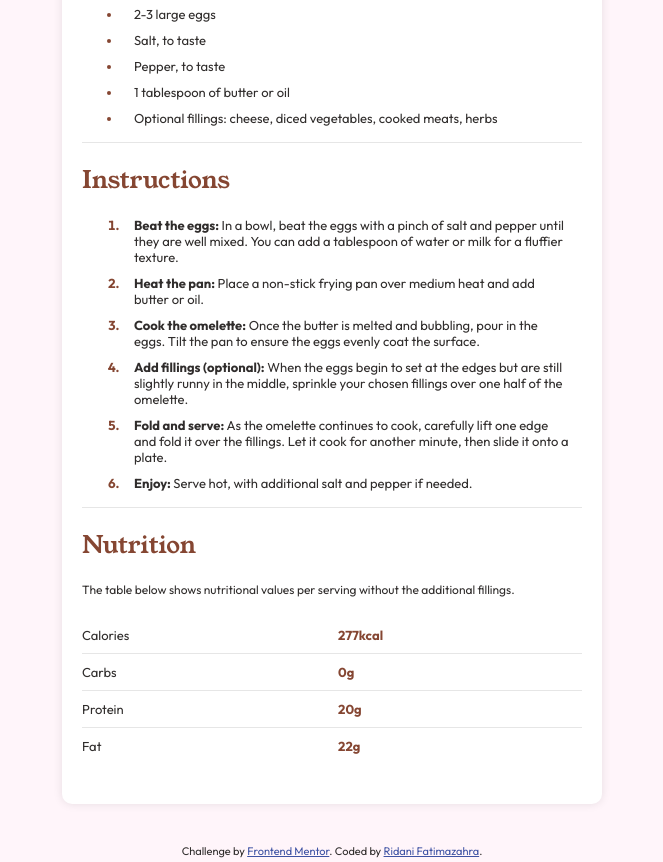
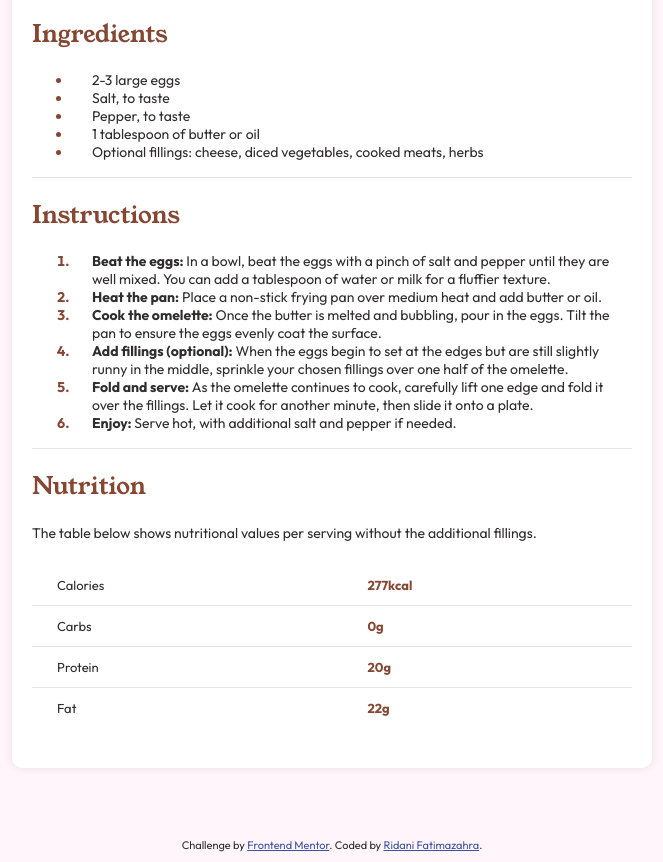
Before and after one commit to RidaniFZ/recipe-page-main, a plain HTML site: page index.html in a window 1280 px wide. Shown: the part 620-1482 px from the top of the page, without its empty margins (308-971 px from the left). Drawn offline with Linux system fonts and the light colour scheme.

Commit message:
adjust stylling for all elements to look better

```diff
--- a/styles.css
+++ b/styles.css
@@ -1,30 +1,35 @@
-body{
-    background-color:hsl(330, 100%, 98%);
-    font-family: 'Outfit', sans-serif;
+body {
+  background-color: hsl(330, 100%, 98%);
+  font-family: "Outfit", sans-serif;
   font-weight: 400; /* Default body weight */
-    margin:0;
+  margin: 0;
   color: hsl(24, 5%, 18%);
 }
 main {
   display: flex;
   justify-content: center;
   align-items: center;
+  min-height: 100vh; /* Ensures vertical centering */
+  padding: 20px; /* Prevents content from touching screen edges */
 }
-.container{
+.container {
   background-color: white;
   border-radius: 10px;
   box-shadow: 0 0 10px hsla(0, 0%, 0%, 0.1);
   padding: 20px;
-    margin: 40px 0;
-    width: 80%;
-    max-width: 500px;
+  margin: 40px auto;
+  width: 90%;
+  max-width: 600px;
 }
-.recipe-image{
+.recipe-image {
   width: 100%;
+  height: auto;
   border-radius: 10px;
+  display: block; /* Fixes extra spacing issue under images */
 }
-p{
-    font-size: 12px;
+p {
+    font-size: 14px;
+    line-height: 1.6; /* Improves text readability */
 }
 .preparation-time {
   padding: 10px;
@@ -32,34 +37,34 @@ p{
   font-size: 12px;
   border-radius: 5px;
 }
-span{
+span {
   font-weight: 700; /* Bold weight */
 }
-.preparation-time-title{
+.preparation-time-title {
   font-size: 14px;
   font-weight: 700; /* Bold weight */
   color: hsl(332, 51%, 32%);
 }
-h1{
-    font-family: 'Young Serif', serif;
+h1 {
+  font-family: "Young Serif", serif;
   font-weight: 400; /* Regular weight */
 }
 h2 {
-    font-family: 'Young Serif', serif;
+  font-family: "Young Serif", serif;
   font-weight: 400; /* Regular weight */
   color: hsl(14, 45%, 36%);
 }
 li {
-    margin: 10px 0;
-    padding: 0 12px;
-    font-size: 13px;
+    font-size: 14px;
+    padding-left: 20px; /* Ensures better alignment */
+    list-style-position:outside; /* Ensures markers display properly */
 }
 
 li::marker {
-    color:  hsl(14, 45%, 36%); /* This will change the color of the numbers */
+  color: hsl(14, 45%, 36%); /* This will change the color of the numbers */
   font-weight: bold; /* This will change the weight of the numbers */
 }
-hr{
+hr {
   border: 0;
   border-top: 1px solid hsl(0, 0%, 90%);
 }
@@ -68,24 +73,31 @@ table {
   width: 100%;
   border-collapse: collapse;
   margin: 20px 0;
+  font-size: 14px; /* Slightly larger text */
 }
-tr{
+tr {
   border-bottom: 1px solid hsl(0, 0%, 90%);
 }
-tr:last-child{
+tr:last-child {
   border-bottom: none;
 }
 th {
   text-align: left;
-    padding: 10px 0;
+  padding-left: 25px;
   font-size: 13px;
   font-weight: lighter;
 }
-td{
-    padding: 10px 0;
+td {
+  padding: 12px 8px;
   font-size: 13px;
   font-weight: bold;
   color: hsl(14, 45%, 36%);
 }
-.attribution { font-size: 11px; text-align: center; }
-.attribution a { color: hsl(228, 45%, 44%); }
+.attribution {
+  font-size: 11px;
+  text-align: center;
+  padding: 10px;
+}
+.attribution a {
+  color: hsl(228, 45%, 44%);
+}
```
Lines whose indentation alone changed are shown as unchanged.
